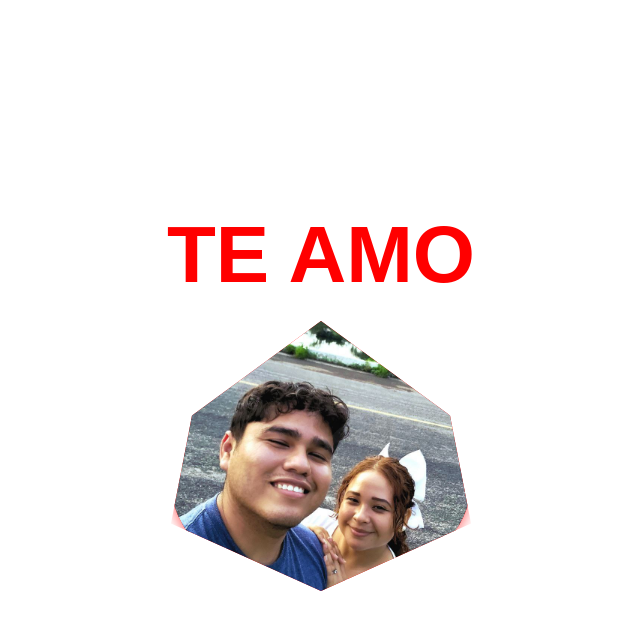
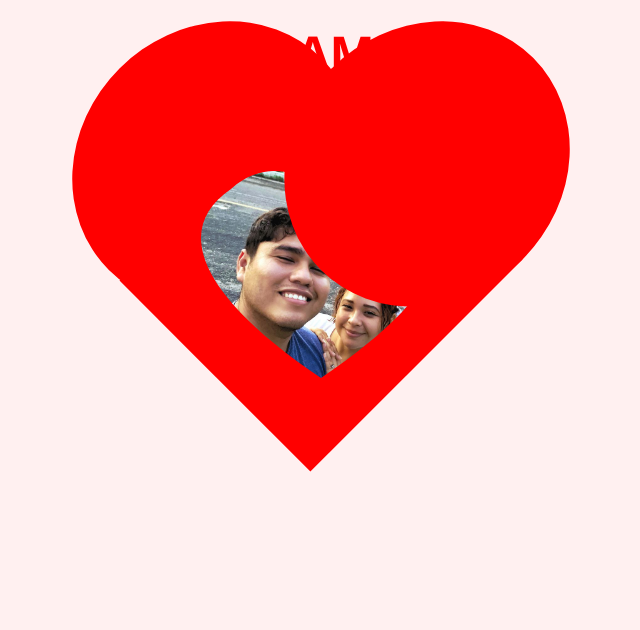
Before and after one commit to juanemmanuelpd/mijarochita, a plain HTML site: page index.html in a window 1280 px wide. Shown: the whole page, without its empty margins (319-959 px from the left). Drawn offline with Linux system fonts and the light colour scheme.

Commit message:
Update index.html

```diff
--- a/index.html
+++ b/index.html
@@ -1,67 +1,122 @@
 <!DOCTYPE html>
 <html lang="es">
 <head>
-  <meta charset="UTF-8" />
-  <meta name="viewport" content="width=device-width, initial-scale=1" />
-  <title>Te amo 5 chingamadrales y  1 pilón 🦜</title>
+  <meta charset="UTF-8">
+  <meta name="viewport" content="width=device-width, initial-scale=1.0">
+  <title>Te amo 5 chingamadrales y 1 pilón 🦜</title>
   <style>
+    * {
+      margin: 0;
+      padding: 0;
+      box-sizing: border-box;
+    }
+
     body {
-      margin: 0;
-      background-color: #fff;
+      background-color: #fff0f0;
       display: flex;
       flex-direction: column;
       align-items: center;
-      justify-content: center;
-      height: 100vh;
-      font-family: Arial, sans-serif;
+      justify-content: flex-start;
+      min-height: 100vh;
+      padding: 20px;
+      font-family: 'Segoe UI', sans-serif;
     }
 
     h1 {
       color: red;
-      font-size: 5rem;
-      margin: 0 0 20px 0;
-      user-select: none;
+      font-size: 3rem;
+      text-align: center;
+      margin-bottom: 30px;
     }
 
     .heart {
       position: relative;
       width: 300px;
       height: 270px;
-      background: red;
-      clip-path:
-        polygon(
-          50% 0%,
-          93% 35%,
-          100% 75%,
-          50% 100%,
-          0% 75%,
-          7% 35%
-        );
-      display: flex;
-      align-items: center;
-      justify-content: center;
-      overflow: hidden;
-      border-radius: 50% 50% 50% 50% / 60% 60% 40% 40%;
-      box-shadow: 0 0 15px rgba(255, 0, 0, 0.7);
+      background-color: red;
+      transform: rotate(-45deg);
+      margin-top: 20px;
     }
 
-    .heart img {
+    .heart::before,
+    .heart::after {
+      content: "";
       position: absolute;
-      top: 50%;
-      left: 50%;
-      width: 120%;
-      height: 120%;
+      width: 300px;
+      height: 270px;
+      background-color: red;
+      border-radius: 50%;
+    }
+
+    .heart::before {
+      top: -150px;
+      left: 0;
+    }
+
+    .heart::after {
+      left: 150px;
+      top: 0;
+    }
+
+    .image-inside {
+      position: absolute;
+      top: 0;
+      left: 0;
+      width: 100%;
+      height: 100%;
+      transform: rotate(45deg);
+      border-radius: 0 0 0 0;
+      overflow: hidden;
+      clip-path: url(#heartClip);
+    }
+
+    .image-inside img {
+      width: 100%;
+      height: 100%;
       object-fit: cover;
-      transform: translate(-50%, -50%);
-      clip-path: inherit;
-      border-radius: inherit;
+      display: block;
+    }
+
+    @media (max-width: 500px) {
+      h1 {
+        font-size: 2rem;
+      }
+
+      .heart, .heart::before, .heart::after {
+        width: 220px;
+        height: 200px;
+      }
+
+      .heart::before {
+        top: -110px;
+      }
+
+      .heart::after {
+        left: 110px;
+      }
     }
   </style>
 </head>
 <body>
+
   <h1>TE AMO</h1>
+
   <div class="heart">
-    <img src="foto.jpg" alt="Foto dentro del corazón" />
+    <div class="image-inside">
+      <img src="foto.jpg" alt="Foto de amor">
+    </div>
   </div>
+
+  <!-- Clip path para recortar imagen al corazón -->
+  <svg width="0" height="0">
+    <clipPath id="heartClip" clipPathUnits="objectBoundingBox">
+      <path d="M0.5,0.9
+               C0.1,0.6,0,0.35,0.2,0.2
+               C0.35,0.05,0.5,0.2,0.5,0.2
+               C0.5,0.2,0.65,0.05,0.8,0.2
+               C1,0.35,0.9,0.6,0.5,0.9Z"/>
+    </clipPath>
+  </svg>
+
 </body>
 </html>
```
